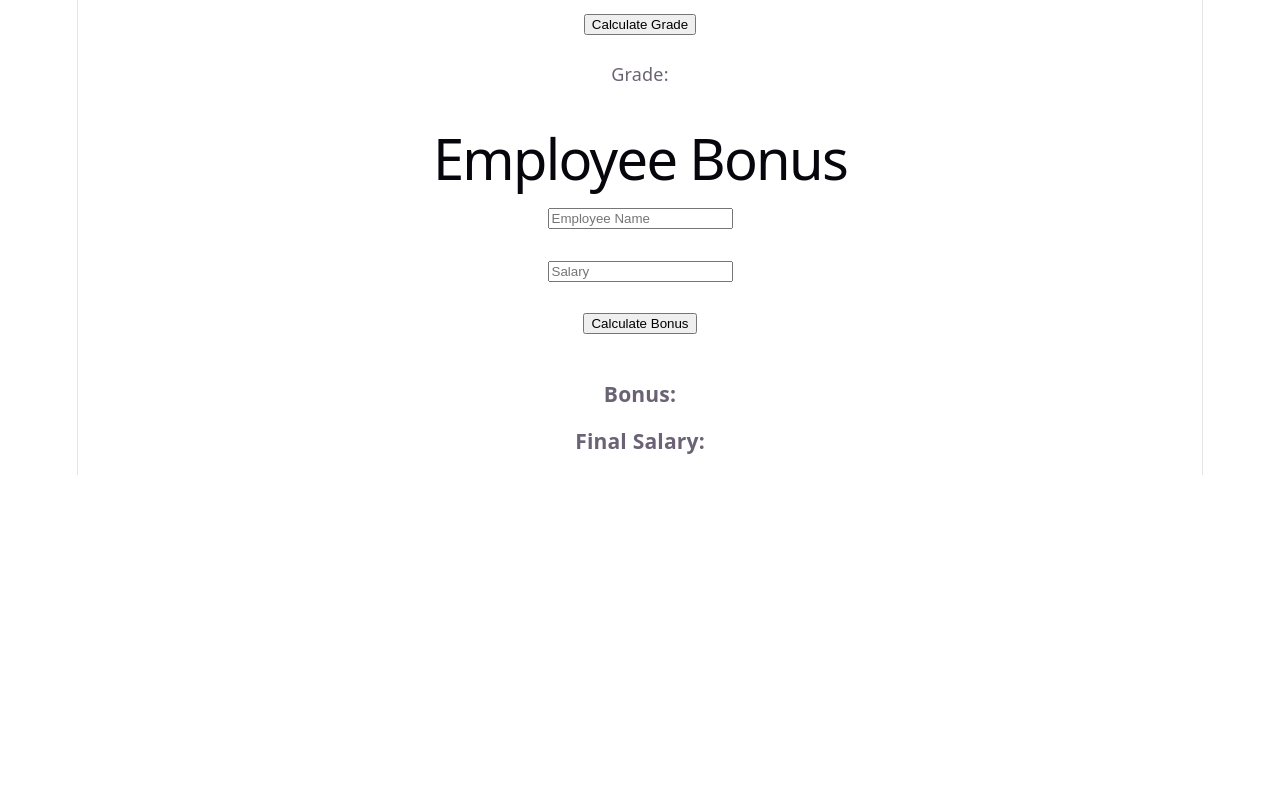
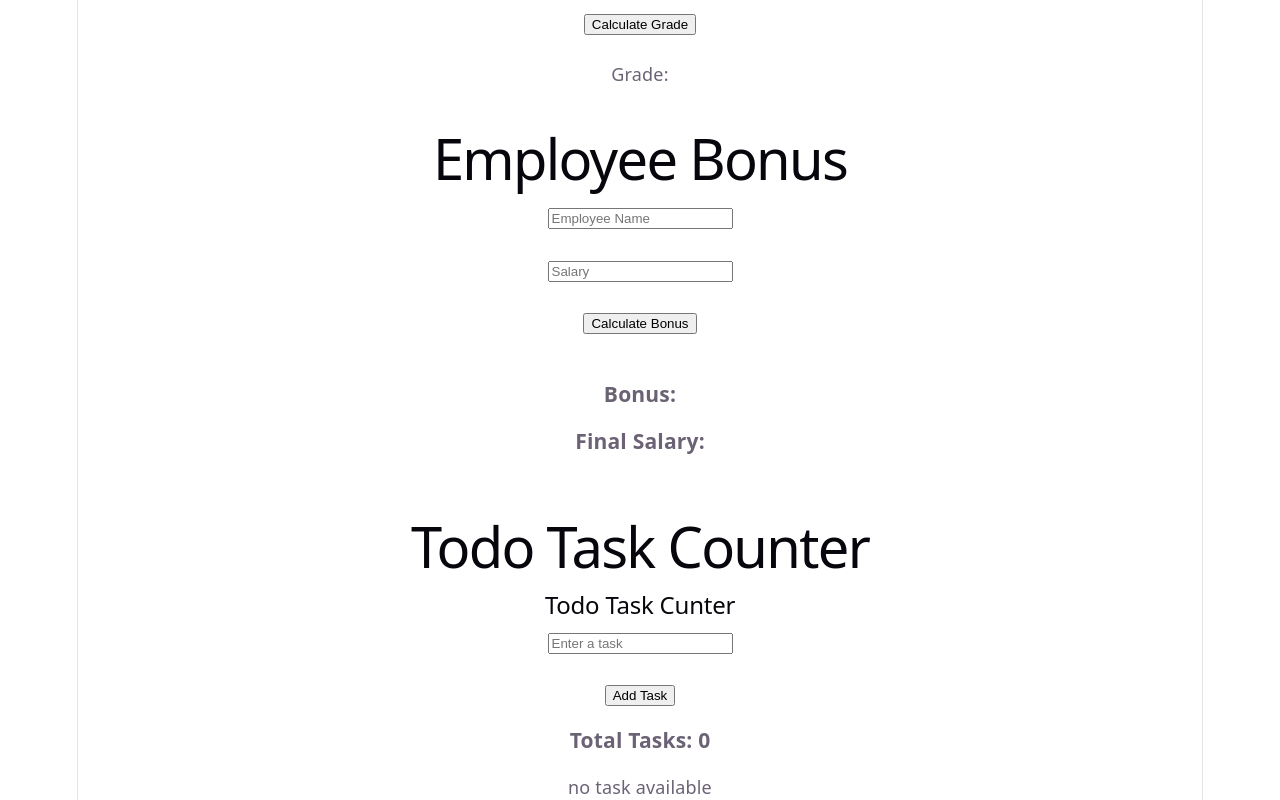
Before and after one commit to ravivarman31/Daily-tasks, a React (Vite) app: page / in a window 1280 px wide. Shown: the part 705-1505 px from the top of the page. Before the commit the page ends 1180 px from the top, so only its background shows below. Built offline with nearby package versions, Linux system fonts and the light colour scheme.

Commit message:
Added Todo Task Counter component

```diff
--- a/src/App.jsx
+++ b/src/App.jsx
@@ -3,6 +3,7 @@ import EmployeeBonus from "./day_1_tasks/EmployeeBonus";
 import LoginForm from "./day_1_tasks/LoginForm";
 import ProductCalculator from "./day_1_tasks/ProductCalculator";
 import StudentGradeSystem from "./day_1_tasks/StudentGradeSystem";
+import TodoTaskCounter from "./day_1_tasks/TodoTaskCounter";
 function App() {
 
   return (
@@ -18,6 +19,9 @@ function App() {
        <br/>
        <h1>Employee Bonus</h1>
        <EmployeeBonus/>
+       <br/>
+       <h1>Todo Task Counter</h1>
+       <TodoTaskCounter/>
     </div>
   );
 }
--- /dev/null
+++ b/src/day_1_tasks/TodoTaskCounter.jsx
@@ -0,0 +1,55 @@
+import React from 'react'
+import { useState } from 'react'
+
+
+const TodoTaskCounter = () => {
+const [task, setTask] = useState("");
+const [taskList, setTaskList] = useState([]);
+
+
+const addTask = () => {
+ if (task.trim() !== "") {
+    setTaskList([...taskList, task]);
+
+    setTask("");
+ }
+
+ };
+
+   const deleteTask = (index) => {
+    const updatedTaskList = taskList.filter((_, i) => i !== index);
+    setTaskList(updatedTaskList);
+   };
+
+
+
+
+  return (
+    <div>
+
+        <h2>Todo Task Cunter</h2>
+        <input type="text" placeholder='Enter a task' value={task} onChange={(e) => setTask(e.target.value)} />
+        <br/><br/>
+        <button onClick={addTask}>Add Task</button>
+         <h3>Total Tasks: {taskList.length}</h3>
+
+           {taskList.length === 0 ?(
+          <p>no task available</p>
+           ) : (
+            <ul>
+            {taskList.map((item, index) => (
+            <li key={index}>
+                {item}
+                <button onClick={() => deleteTask(index)}>Delete</button>
+              </li>
+            ))}
+            </ul>
+
+
+
+           )}
+    </div>
+  );
+};
+
+export default TodoTaskCounter
```
